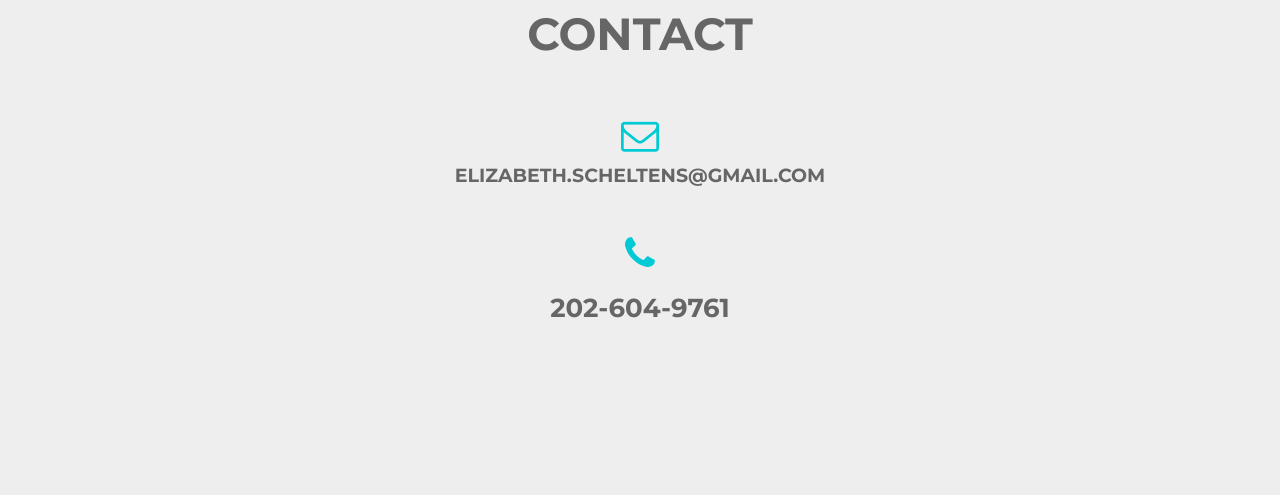
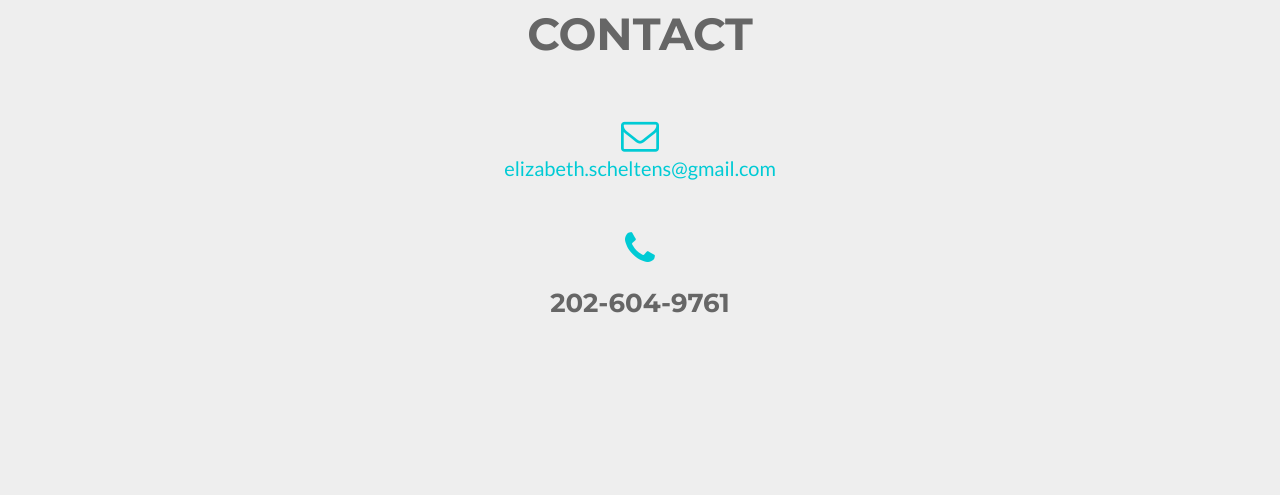
Before and after one commit to elizalive/elizalive.github.io, a plain HTML site: page index.html in a window 1280 px wide. Shown: the part 2322-2817 px from the top of the page. Drawn offline with nearby package versions, Linux system fonts and the light colour scheme.

Commit message:
email text size

```diff
--- a/index.html
+++ b/index.html
@@ -217,7 +217,7 @@
                 <div class="col-lg-12 text-center">
                         <a href="mailto:elizabeth.scheltens@gmail.com" target="_blank" class="btn btn-lg">
                             <i class="fa fa-2x fa-envelope-o"></i>
-                            <h4>elizabeth.scheltens@gmail.com</h4>
+                            <p>elizabeth.scheltens@gmail.com</p>
                             </a>
                 </div>
                 <div class="col-lg-12 text-center">
```
